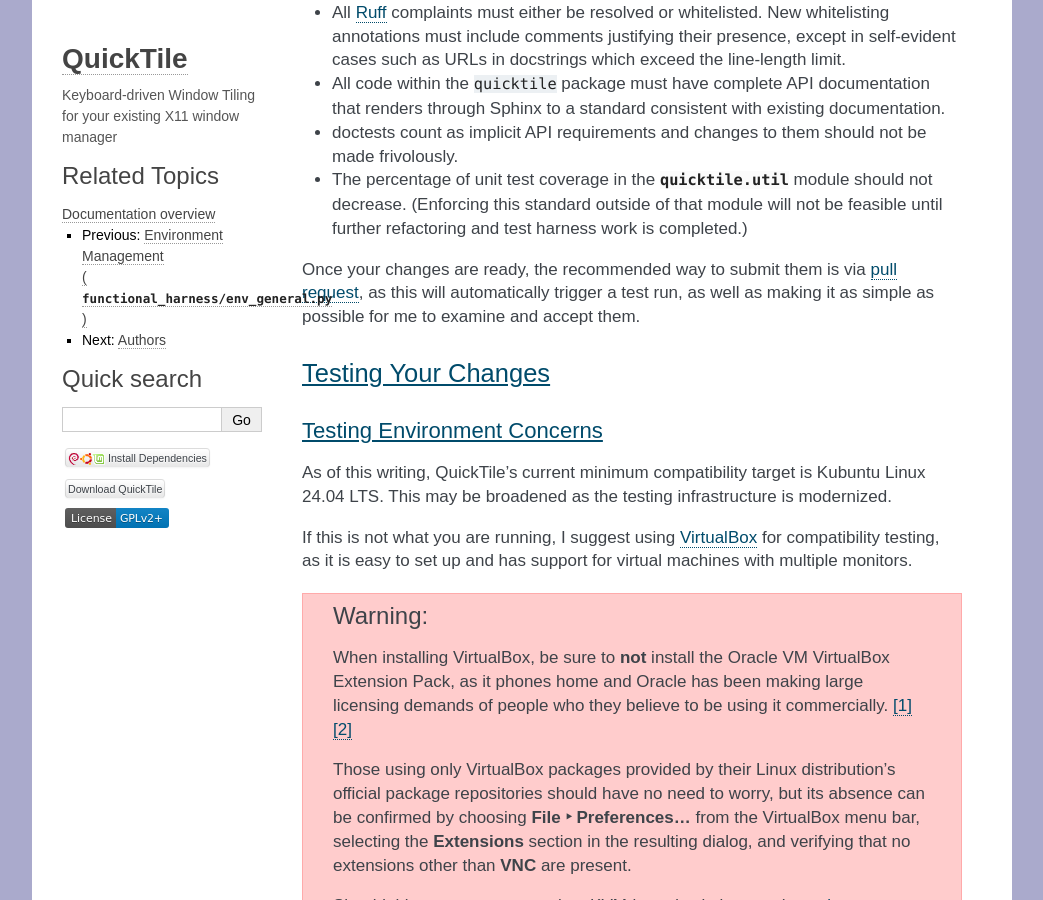
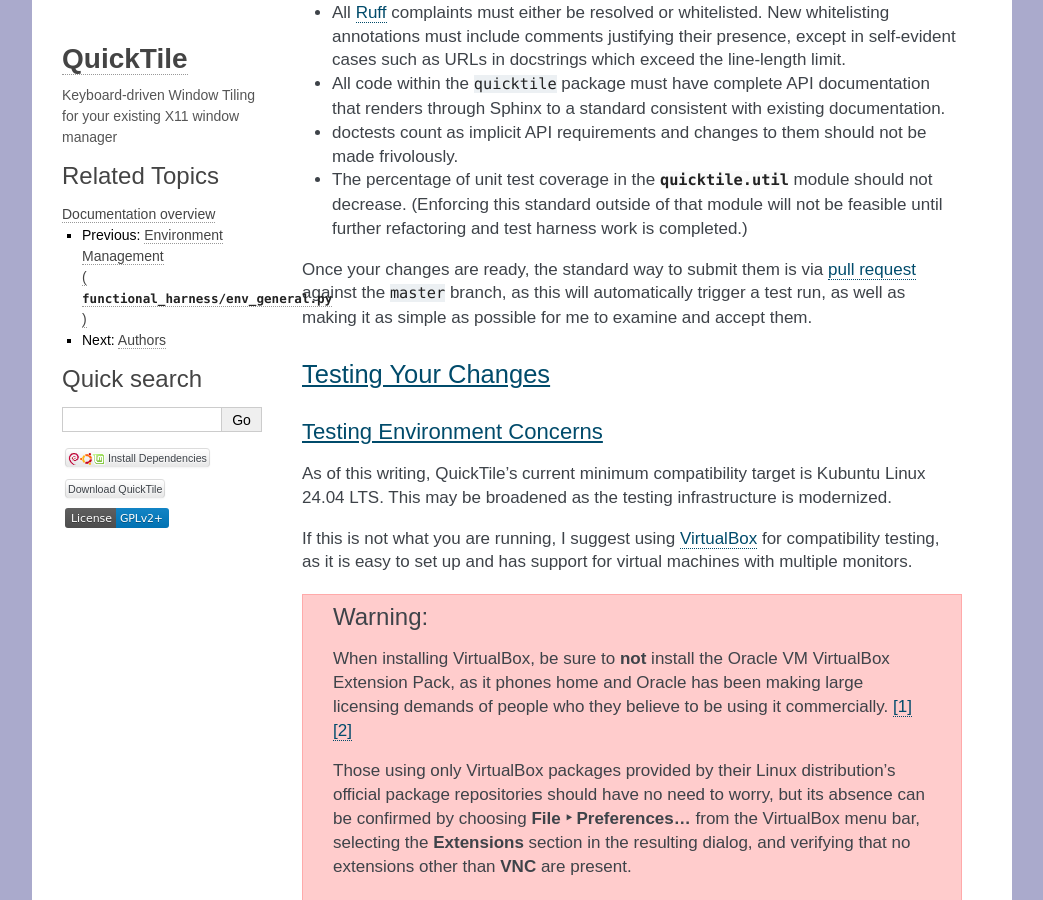
Before and after one commit to ssokolow/quicktile, a Sphinx documentation site: the page built from docs/developing.rst, in a window 1280 px wide and 900 px high, scrolled down 4147 px. Shown: the whole window, without its empty margins (118-1161 px from the left). Built offline with Sphinx 7.4.7, drawn with Linux system fonts in a browser that asks for light colours; the version number could not be read and is left out.

Commit message:
Revise contributing instructions for new submission flow

```diff
--- a/docs/developing.rst
+++ b/docs/developing.rst
@@ -214,9 +214,10 @@
   not be feasible until further refactoring and test harness work is
   completed.)
 
-Once your changes are ready, the recommended way to submit them is via
-`pull request`_, as this will automatically trigger a test run, as well
-as making it as simple as possible for me to examine and accept them.
+Once your changes are ready, the standard way to submit them is via `pull
+request`_ against the ``master`` branch, as this will automatically trigger
+a test run, as well as making it as simple as possible for me to examine and
+accept them.
 
 .. _testing-quicktile:
 
```
